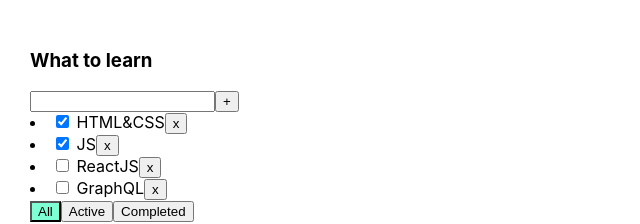
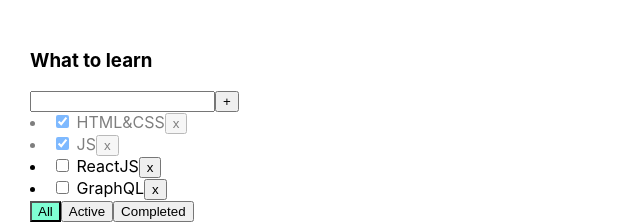
Before and after one commit to gapyoqq/ToDoList, a React (Create React App) app: page / in a window 1280 px wide. Shown: the top 224 px of the page, without its empty margins (0-640 px from the left). Built offline with nearby package versions, Linux system fonts and the light colour scheme.

Commit message:
Lesson 4 commits

```diff
--- a/src/App.css
+++ b/src/App.css
@@ -19,3 +19,7 @@
 .active-filter {
   background-color: aquamarine;
 }
+
+.is-done {
+  opacity: 0.5;
+}
--- a/src/Todolist.tsx
+++ b/src/Todolist.tsx
@@ -79,7 +79,7 @@
                     props.changeStatus(t.id, e.currentTarget.checked)
                 }
 
-                return <li key={t.id}><input
+                return <li key={t.id} className={t.isDone? 'is-done':''}><input
                     type="checkbox"
                     onChange={onChangeHandler}
                     checked={t.isDone}
```
